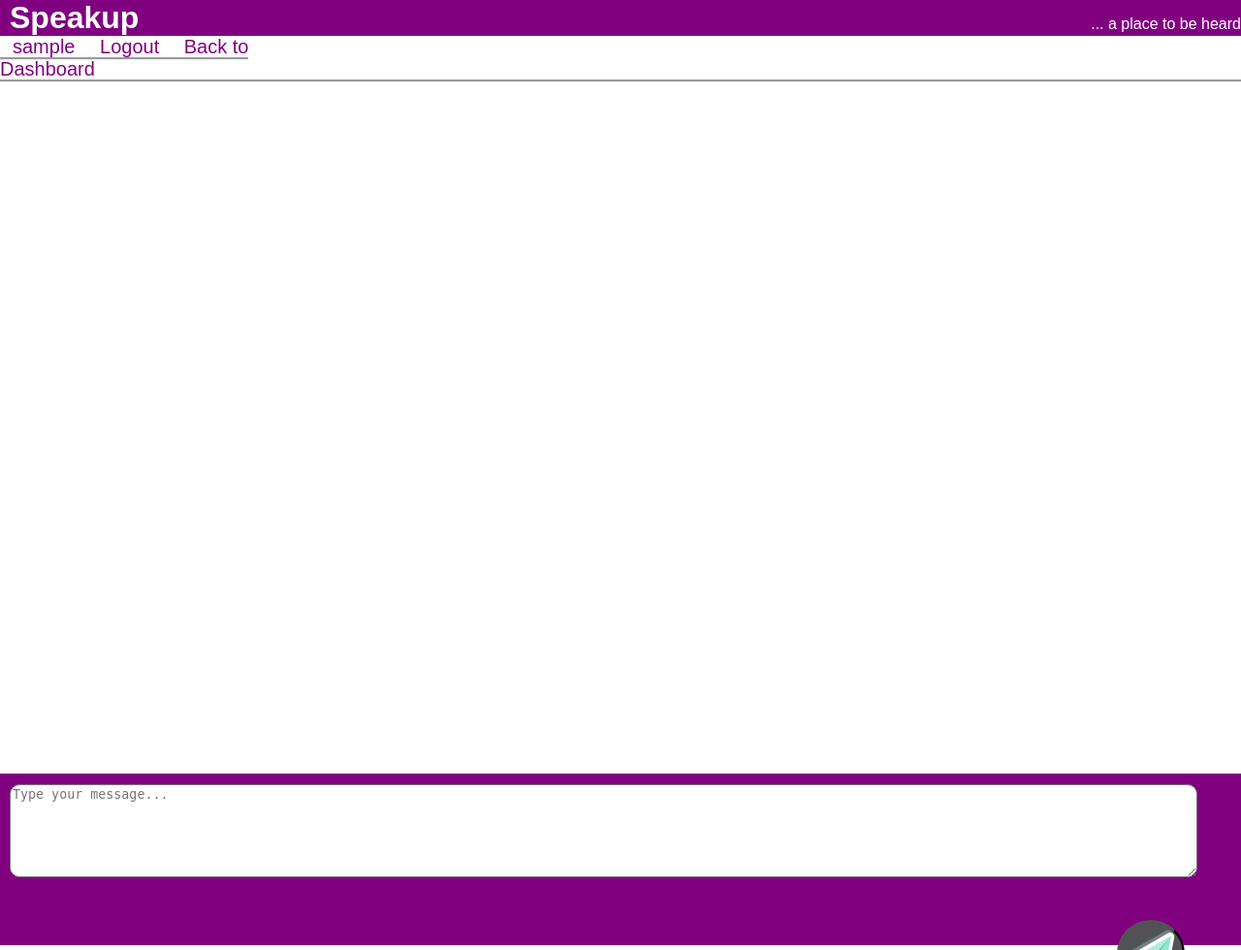
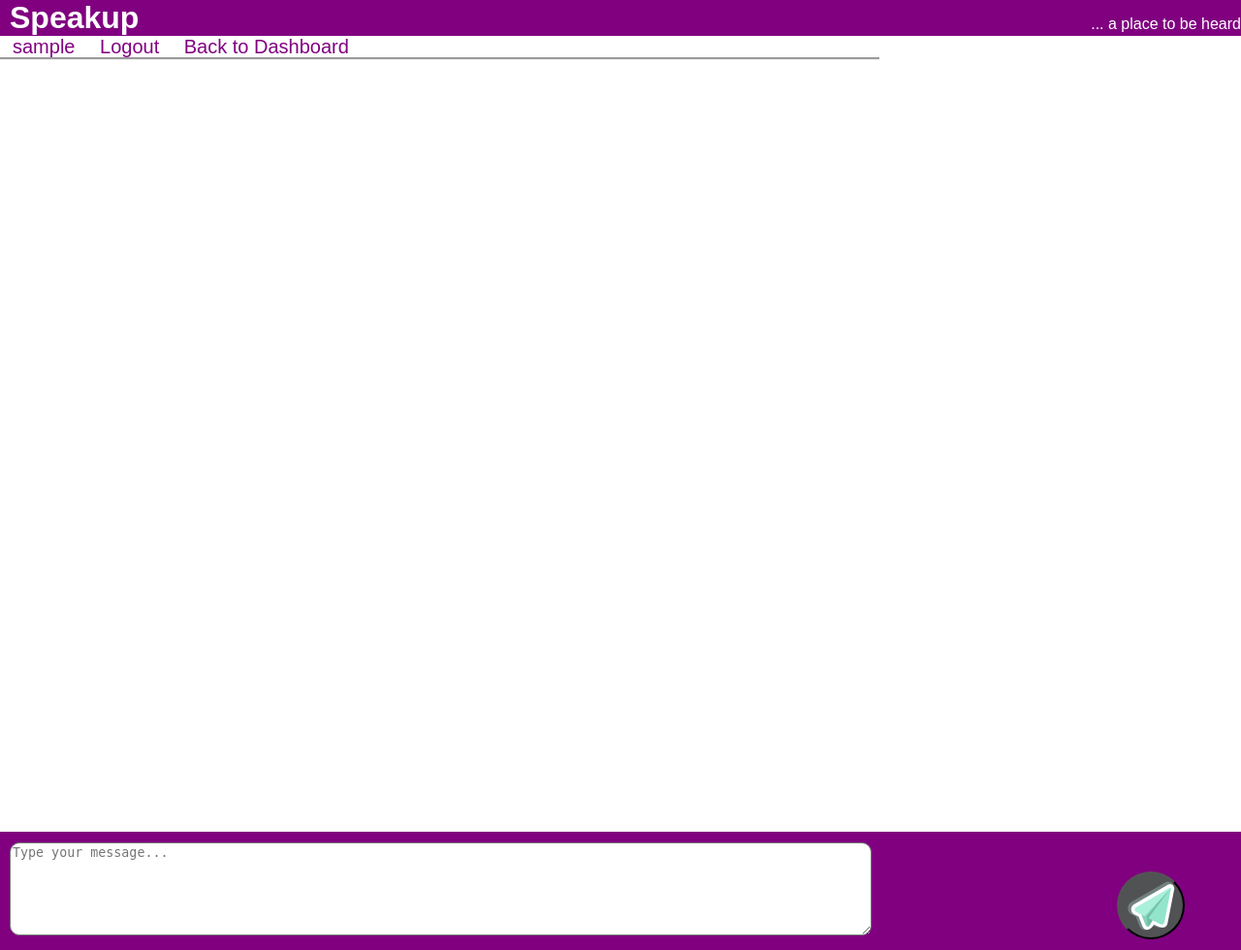
Before and after one commit to FinisherDev/speakup_chatroom, a Django app: page /chats/1/1/ in a window 1280 px wide; the page is wider, and only the part inside the window is pictured. Shown: that part at 97% size. Run offline with Django 4.2, Linux system fonts and the light colour scheme; the visitor is signed in with stand-in values (Sample User, id 1); data comes from the database, SQL or seed files in the repository; data that the repository does not hold is empty; some libraries are stand-ins or nearby versions.

Commit message:
Changes made to CSS for larger device accomodation

```diff
--- a/chatroom/templates/chatroom/chat_page.html
+++ b/chatroom/templates/chatroom/chat_page.html
@@ -14,7 +14,7 @@
     <div class="row">
         <div class="">
             <div class="card">
-            <div id="board" class="section grey lighten-3" style="height: 73vh">
+            <div id="board" class="section grey lighten-3">
                 {% block messages %}
 
                 {% endblock %}
@@ -27,7 +27,7 @@
                             <textarea id="id_message" name="message" type="text" placeholder="Type your message..." rows="6" cols="150"></textarea>
                         </div>
                     </div>
-                    <div class="cols1" style="line-height: 80px">
+                    <div class="cols1">
                         <button type="submit" name="button" id="send_btn"></button>
                     </div>
                 </div>
--- a/home/static/home/css/home.css
+++ b/home/static/home/css/home.css
@@ -1,8 +1,10 @@
 *{
   box-sizing: border-box;
+  width: auto;
 }
 body{
  margin: 0px;
+ height: 100%;
 }
 .header{
   color: white;
@@ -26,9 +28,10 @@ p{
 #login-form{
   display: block;
   margin-left: 40.00%;
+  margin-right: 40.00%;
   margin-top: 10.00%;
   background-color: purple;
-  width: 25.00%;
+  width: 300px;
   padding: 10px 40px 40px 40px;
   border-radius: 5px;
   height: 400px;
@@ -66,6 +69,7 @@ p{
   border-color: #2F4F4F;
   font-size: 16.5px;
   margin-bottom: 10px;
+  width: inherit;
 }
 .password{
   color: white;
@@ -182,27 +186,30 @@ a{
 #chat-box{
   display: inline;
   background-color: purple;
-  position: fixed;
+  position: absolute;
+  bottom: 0px;
   width: 100%;
-  height: 18vh;
 }
 .input-field{
-  float: left;
-  margin-bottom: 0px;
+  clear: right;
+  bottom: 0px;
+  height: 30px;
+  margin-top: 11px;
   margin-left: 10px;
-  margin-top: 11px;
 }
 #id_message{
   border-radius: 10px;
+  width: 70.00%;
 }
 .cols1{
   margin-right: 10px;
   margin-left: 90%;
+  height: 10%;
+  margin-bottom: 10px;
 }
 #send_btn{
   height: 70px;
   width: 70px;
-  margin-top: 40px;
   background-image: url("send.png");
   background-color: transparent;
   border-radius: 60px;
@@ -251,6 +258,9 @@ a{
 }
 #board{
   overflow-y: scroll;
+  height: 73vh;
+  bottom: 0px;
+  padding-bottom: 3px;
 }
 .collection{
   background: white;
@@ -276,7 +286,7 @@ a{
   margin-left: 0px;
   margin-bottom: 10px;
   padding-left: 3px;
-  padding-right: 146vh;
+  padding-right: 42%;
   border-bottom-style: groove;
   color: purple;
   font-family: sans-serif;
--- a/speakup/settings.py
+++ b/speakup/settings.py
@@ -24,7 +24,7 @@ with open('etc/secret_key.txt') as f:
     SECRET_KEY = f.read().strip()
 
 # SECURITY WARNING: don't run with debug turned on in production!
-DEBUG = False
+DEBUG = True
 
 ALLOWED_HOSTS = ['evening-refuge-37042.herokuapp.com','127.0.0.1']
 
```
